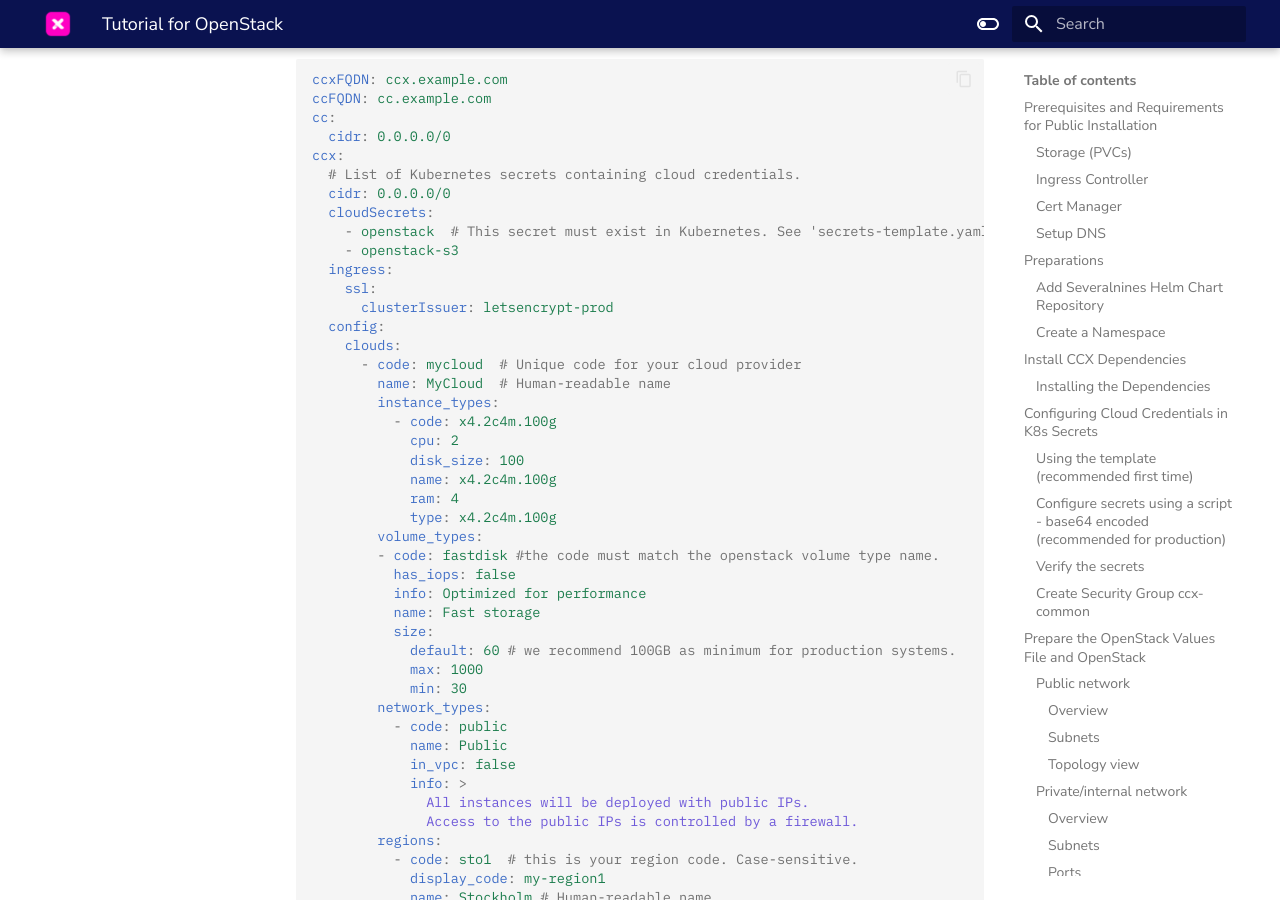
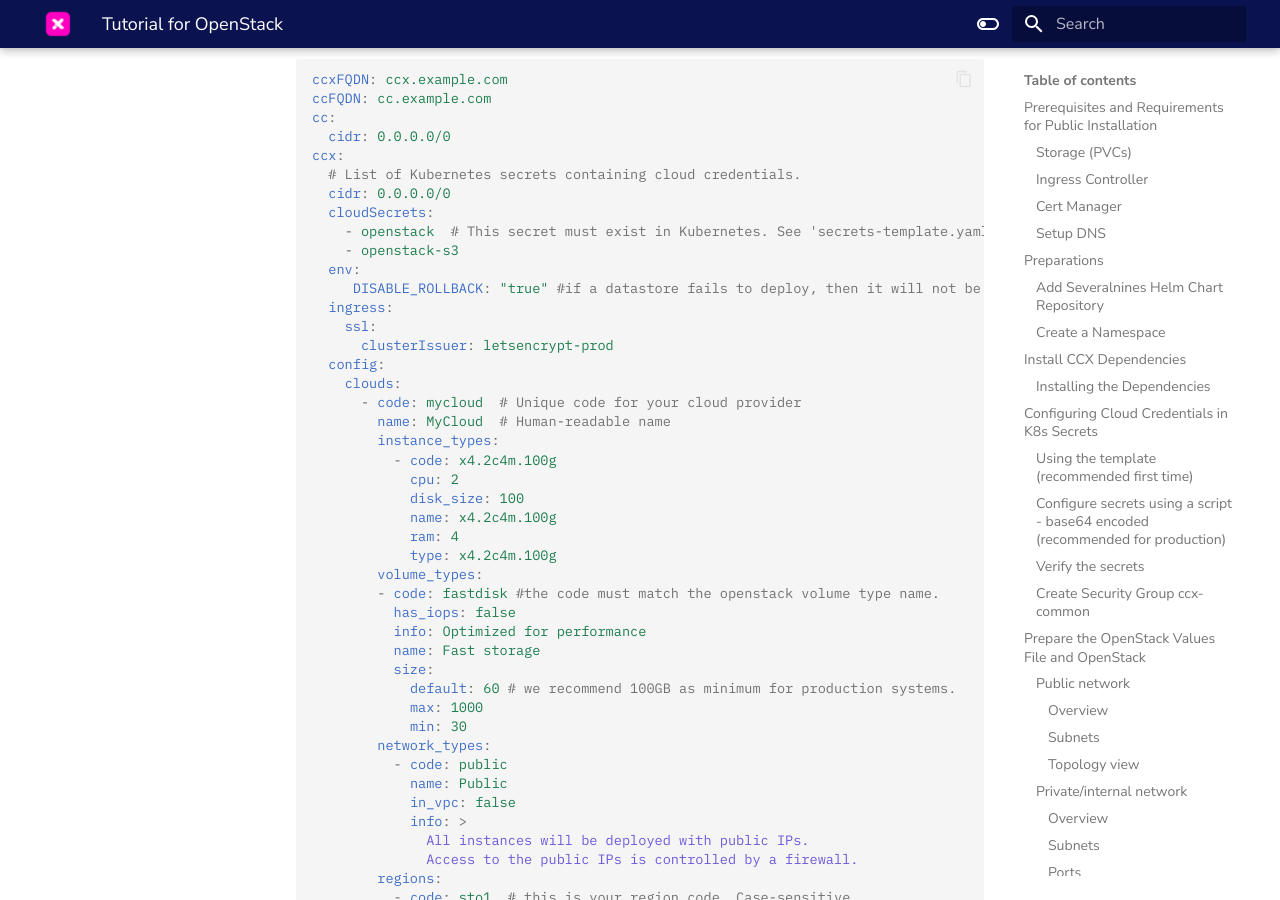
Before and after one commit to severalnines/ccx-docs, an MkDocs documentation site: the page built from docs/admin/Installation/Tutorial-openstack.md, in a window 1280 px wide and 900 px high, scrolled down 13747 px. Built offline with MkDocs 1.6.1 and Material for MkDocs 9.7.7, drawn with Linux system fonts in a browser that asks for light colours; comment, search, counter and statistics services are not loaded; some of the changed text lies outside the part shown.

Commit message:
added DISABLE_ROLLBACK env

```diff
--- a/docs/admin/Installation/Tutorial-openstack.md
+++ b/docs/admin/Installation/Tutorial-openstack.md
@@ -472,6 +472,8 @@
   cloudSecrets:
     - openstack  # This secret must exist in Kubernetes. See 'secrets-template.yaml' for reference.
     - openstack-s3
+  env:
+     DISABLE_ROLLBACK: "true" #if a datastore fails to deploy, then it will not be deleted. Helps with debugging. Set to "false" for prod.
   ingress:
     ssl:
       clusterIssuer: letsencrypt-prod
@@ -586,6 +588,7 @@
 ### Timeouts
 
 If you see issues with timeouts:
+
 - Ensure you have updated the `ccx-common` security group with the correct IP address (the EXTERNAL-IP), but you might also need to add the IPs of the nodes.
 
 
```
